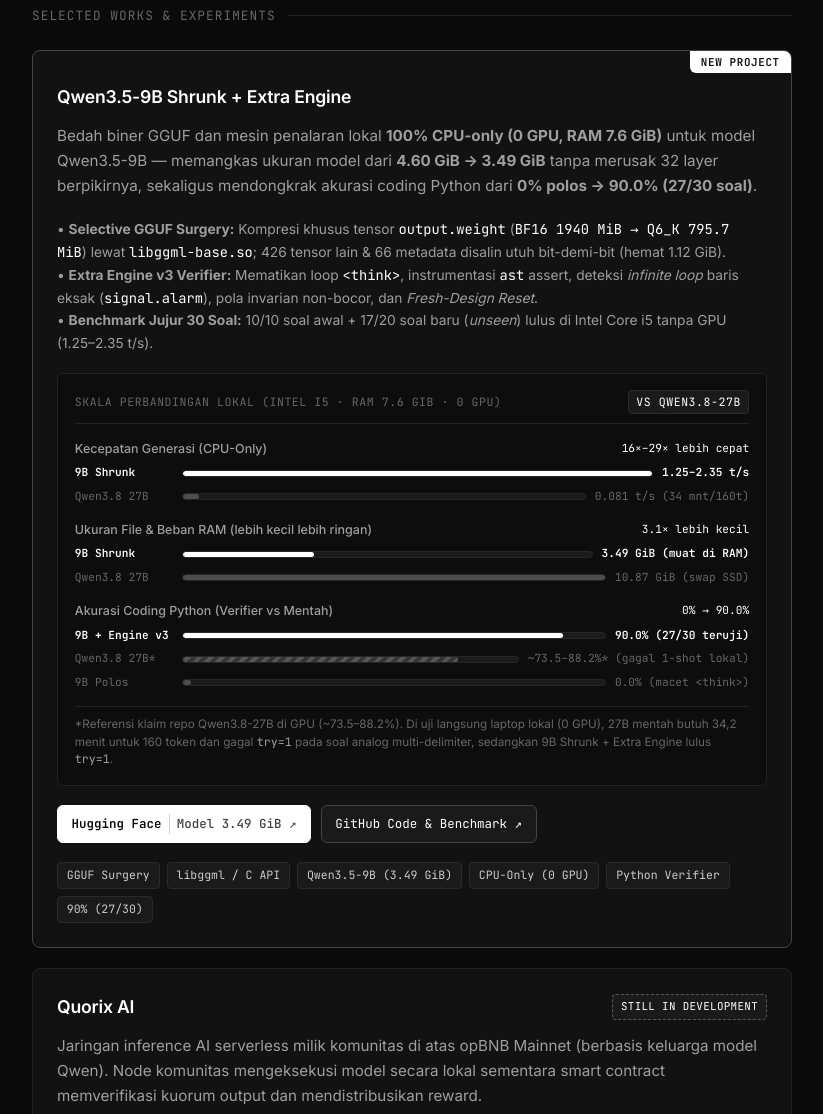
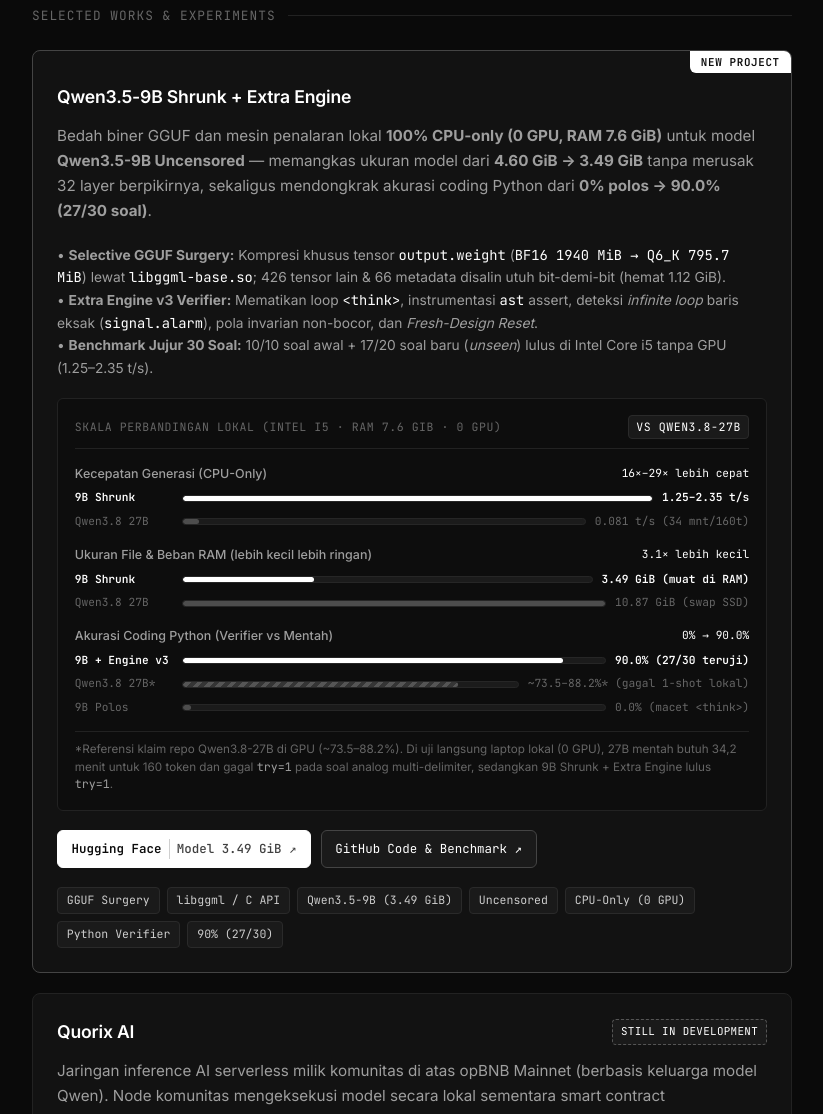
Before and after one commit to peterpetir123/peterpetir123.github.io, a plain HTML site: page index.html in a window 1280 px wide. Shown: the part 1320-2434 px from the top of the page, without its empty margins (228-1051 px from the left). Drawn offline with Linux system fonts and the light colour scheme; no server answers.

Commit message:
Docs: note Qwen3.5-9B model is uncensored

```diff
--- a/index.html
+++ b/index.html
@@ -156,7 +156,7 @@
                 </a>
               </div>
               <p class="card-desc">
-                Bedah biner GGUF dan mesin penalaran lokal <strong>100% CPU-only (0 GPU, RAM 7.6 GiB)</strong> untuk model Qwen3.5-9B — memangkas ukuran model dari <strong>4.60 GiB → 3.49 GiB</strong> tanpa merusak 32 layer berpikirnya, sekaligus mendongkrak akurasi coding Python dari <strong>0% polos → 90.0% (27/30 soal)</strong>.
+                Bedah biner GGUF dan mesin penalaran lokal <strong>100% CPU-only (0 GPU, RAM 7.6 GiB)</strong> untuk model <strong>Qwen3.5-9B Uncensored</strong> — memangkas ukuran model dari <strong>4.60 GiB → 3.49 GiB</strong> tanpa merusak 32 layer berpikirnya, sekaligus mendongkrak akurasi coding Python dari <strong>0% polos → 90.0% (27/30 soal)</strong>.
               </p>
               <div class="card-desc" style="font-size: 0.86rem; color: var(--text-secondary); margin-bottom: 1.15rem;">
                 • <strong>Selective GGUF Surgery:</strong> Kompresi khusus tensor <code style="font-family: var(--font-mono); color: #fff;">output.weight</code> (<code style="font-family: var(--font-mono); color: #fff;">BF16 1940 MiB → Q6_K 795.7 MiB</code>) lewat <code style="font-family: var(--font-mono); color: #fff;">libggml-base.so</code>; 426 tensor lain &amp; 66 metadata disalin utuh bit-demi-bit (hemat 1.12 GiB).<br>
@@ -256,6 +256,7 @@
               <span class="tag">GGUF Surgery</span>
               <span class="tag">libggml / C API</span>
               <span class="tag">Qwen3.5-9B (3.49 GiB)</span>
+              <span class="tag">Uncensored</span>
               <span class="tag">CPU-Only (0 GPU)</span>
               <span class="tag">Python Verifier</span>
               <span class="tag">90% (27/30)</span>
```
